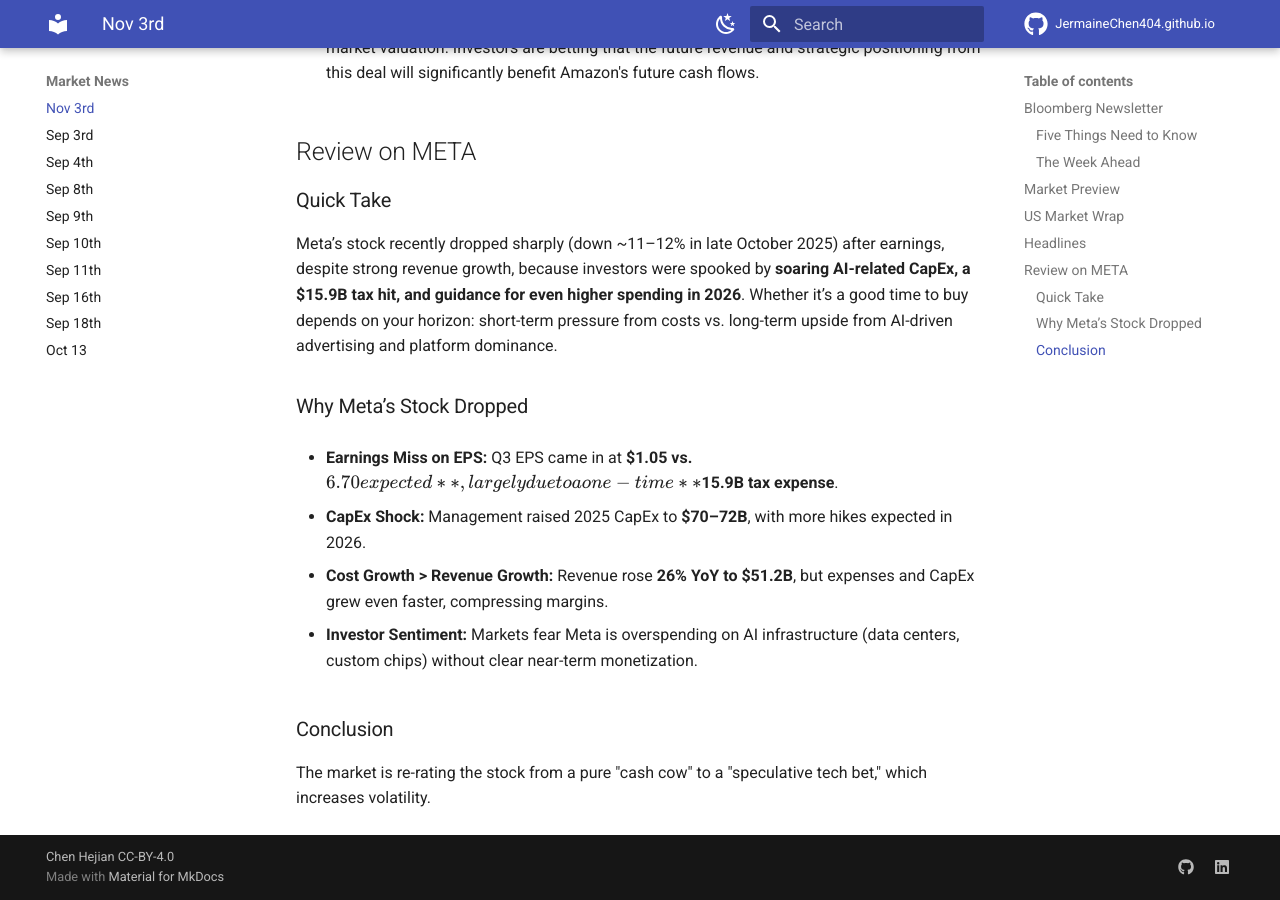
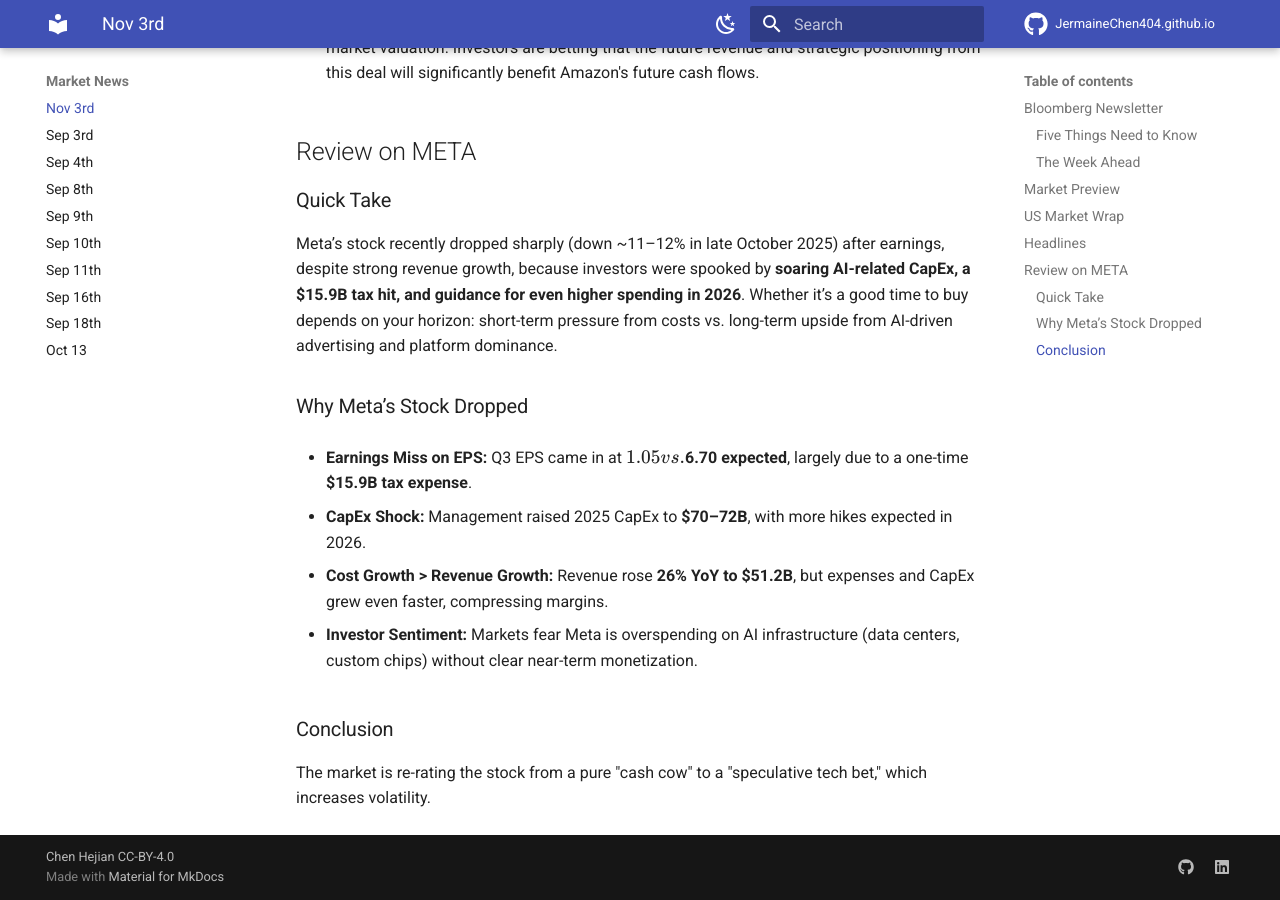
Before and after one commit to JermaineChen404/JermaineChen404.github.io, an MkDocs documentation site: the page built from docs/Market_News/Nov 3rd.md, in a window 1280 px wide and 900 px high, scrolled down 2985 px. Built offline with MkDocs 1.6.1 and Material for MkDocs 9.7.7, drawn with Linux system fonts in a browser that asks for light colours; comment, search, counter and statistics services are not loaded.

Commit message:
Update Nov 3rd.md

```diff
--- a/docs/Market_News/Nov 3rd.md
+++ b/docs/Market_News/Nov 3rd.md
@@ -67,11 +67,11 @@ Meta’s stock recently dropped sharply (down ~11–12% in late October 2025) af
 
 ### Why Meta’s Stock Dropped
 
-- **Earnings Miss on EPS:** Q3 EPS came in at **$1.05 vs. $6.70 expected**, largely due to a one-time **$15.9B tax expense**.
+- **Earnings Miss on EPS:** Q3 EPS came in at **\$1.05 vs. \$6.70 expected**, largely due to a one-time **\$15.9B tax expense**.
 
-- **CapEx Shock:** Management raised 2025 CapEx to **$70–72B**, with more hikes expected in 2026.
+- **CapEx Shock:** Management raised 2025 CapEx to **\$70–72B**, with more hikes expected in 2026.
 
-- **Cost Growth > Revenue Growth:** Revenue rose **26% YoY to $51.2B**, but expenses and CapEx grew even faster, compressing margins.
+- **Cost Growth > Revenue Growth:** Revenue rose **26% YoY to \$51.2B**, but expenses and CapEx grew even faster, compressing margins.
 
 - **Investor Sentiment:** Markets fear Meta is overspending on AI infrastructure (data centers, custom chips) without clear near-term monetization.
 ### Conclusion
```
